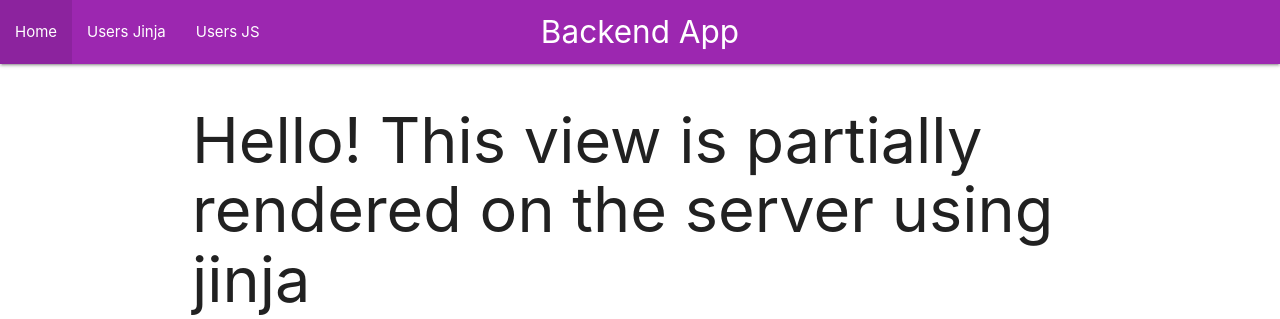
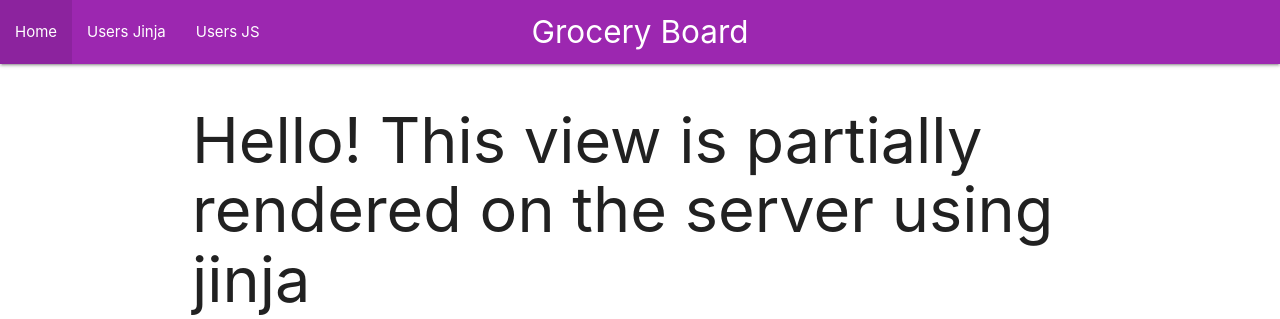
Before and after one commit to firepenguindisopanda/recipe-board, a Flask app: page / in a window 1280 px wide. Shown: the top 319 px of the page. Run offline with Flask 2, Linux system fonts and the light colour scheme; some libraries are stand-ins or nearby versions.

Commit message:
changed title and page name

```diff
--- a/App/templates/index.html
+++ b/App/templates/index.html
@@ -1,6 +1,6 @@
 {% extends "layout.html" %}
-{% block title %}Bakcend App{% endblock %}
-{% block page %}Backend App{% endblock %}
+{% block title %}Grocery Board{% endblock %}
+{% block page %}Grocery Board{% endblock %}
 
 {{ super() }}
 
```
